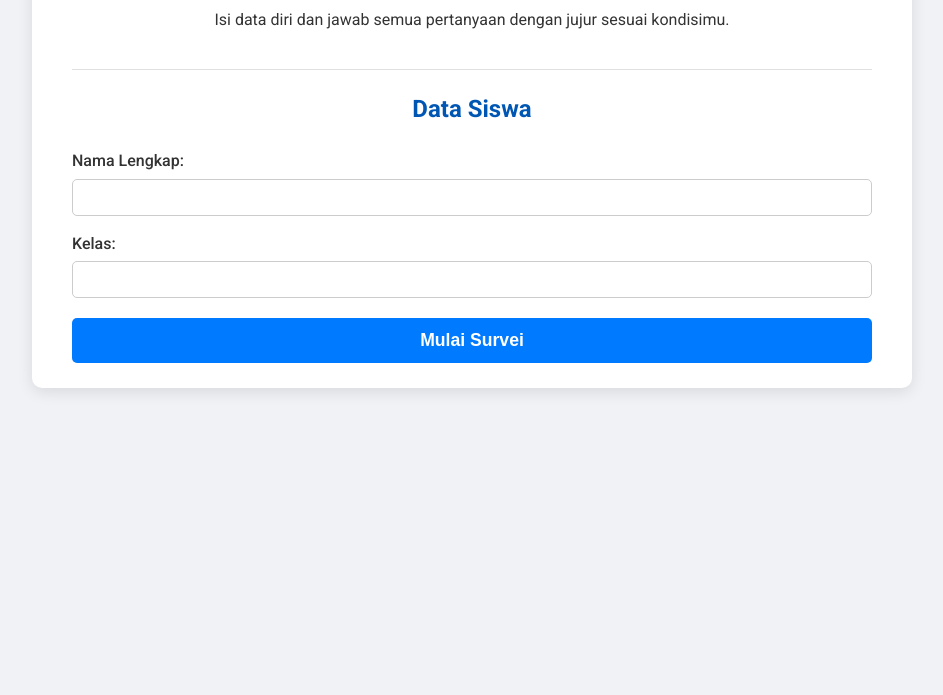
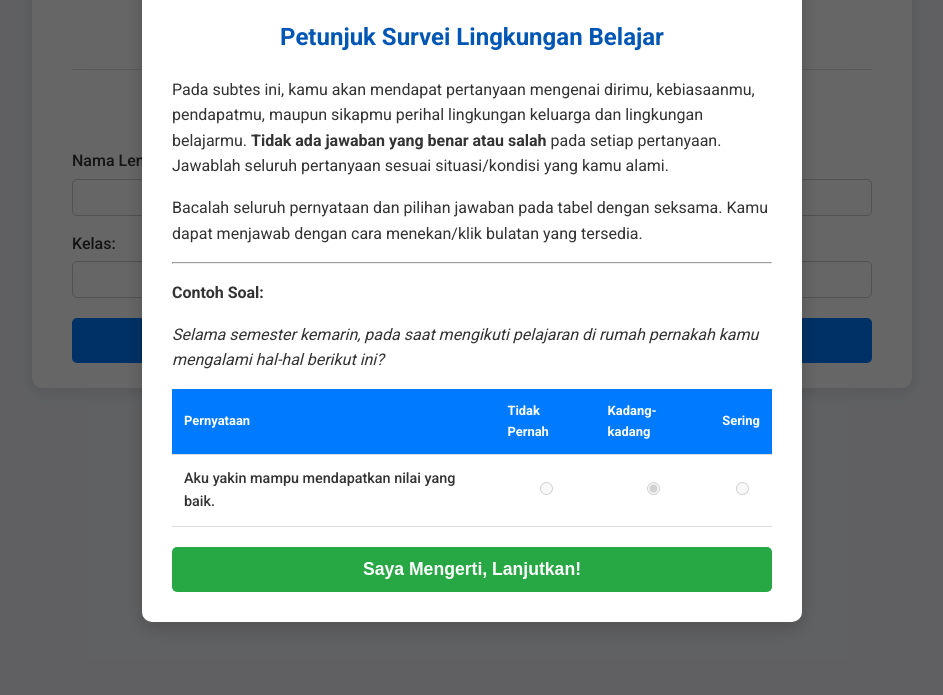
Before and after one commit to pakteguhcom/slb, a plain HTML site: page index.html in a window 1280 px wide. Shown: the part 105-800 px from the top of the page, without its empty margins (168-1111 px from the left). Drawn offline with Linux system fonts and the light colour scheme.

Commit message:
Update style.css

```diff
--- a/style.css
+++ b/style.css
@@ -169,3 +169,43 @@ button:hover {
     border-bottom: 2px solid #007bff;
     padding-bottom: 5px;
 }
+
+/* Styles for Instructions Modal */
+.modal-overlay {
+    position: fixed;
+    top: 0;
+    left: 0;
+    width: 100%;
+    height: 100%;
+    background-color: rgba(0, 0, 0, 0.6);
+    display: flex;
+    justify-content: center;
+    align-items: center;
+    z-index: 1000;
+}
+
+.modal-content {
+    background-color: white;
+    padding: 30px;
+    border-radius: 10px;
+    width: 90%;
+    max-width: 600px;
+    box-shadow: 0 5px 20px rgba(0,0,0,0.2);
+}
+
+.modal-content h2 {
+    text-align: center;
+    color: #0056b3;
+}
+
+.modal-content .example-table {
+    font-size: 0.9em;
+}
+
+#close-instructions-btn {
+    background-color: #28a745;
+}
+
+#close-instructions-btn:hover {
+    background-color: #218838;
+}
```
